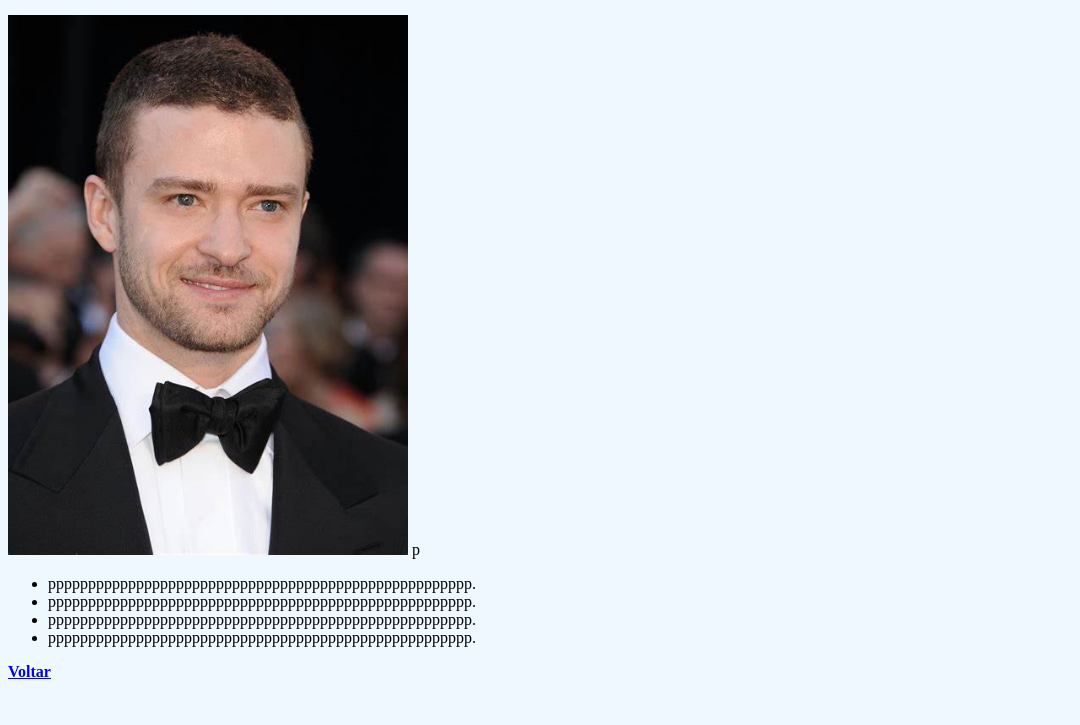
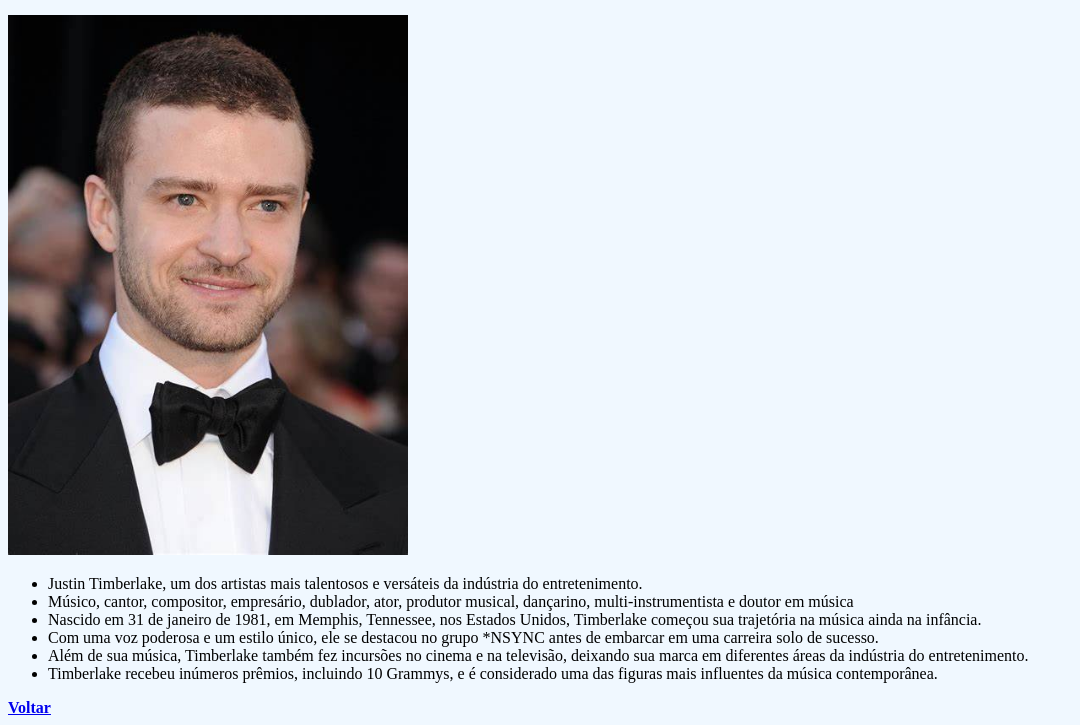
Before and after one commit to FranSou23/atividadehtml, a plain HTML site: page SITE/JustinTimberlake.html in a window 1280 px wide. Shown: the part 95-820 px from the top of the page, without its empty margins (0-1080 px from the left). Drawn offline with Linux system fonts and the light colour scheme.

Commit message:
Atualização

```diff
--- a/SITE/JustinTimberlake.html
+++ b/SITE/JustinTimberlake.html
@@ -15,12 +15,15 @@
     <img src="Justin Timberlake.jpg" alt="" srcset="" width="400">
 
     <a href="JustinTimberlake.html"></a>
-p
+
     <ul>
-        <li>ppppppppppppppppppppppppppppppppppppppppppppppppppppp.</li>
-        <li>ppppppppppppppppppppppppppppppppppppppppppppppppppppp.</li>
-        <li>ppppppppppppppppppppppppppppppppppppppppppppppppppppp.</li>
-        <li>ppppppppppppppppppppppppppppppppppppppppppppppppppppp.</li>
+        <li>Justin Timberlake, um dos artistas mais talentosos e versáteis da indústria do entretenimento.</li>
+        <li>Músico, cantor, compositor, empresário, dublador, ator, produtor musical, dançarino, multi-instrumentista e doutor em música</li>
+        <li>Nascido em 31 de janeiro de 1981, em Memphis, Tennessee, nos Estados Unidos, Timberlake começou sua trajetória na música ainda na infância.</li>
+        <li>Com uma voz poderosa e um estilo único, ele se destacou no grupo *NSYNC antes de embarcar em uma carreira solo de sucesso.</li>
+        <li>Além de sua música, Timberlake também fez incursões no cinema e na televisão, deixando sua marca em diferentes áreas da indústria do entretenimento.</li>
+        <li>Timberlake recebeu inúmeros prêmios, incluindo 10 Grammys, e é considerado uma das figuras mais influentes da música contemporânea.</li>
+
     </ul>
 
     <a href="index.html"><strong>Voltar</strong></a>
```
Also changed, not shown: SITE/beyonce.html (+5 -4 lines), SITE/rihanna.html (+5 -3 lines).
